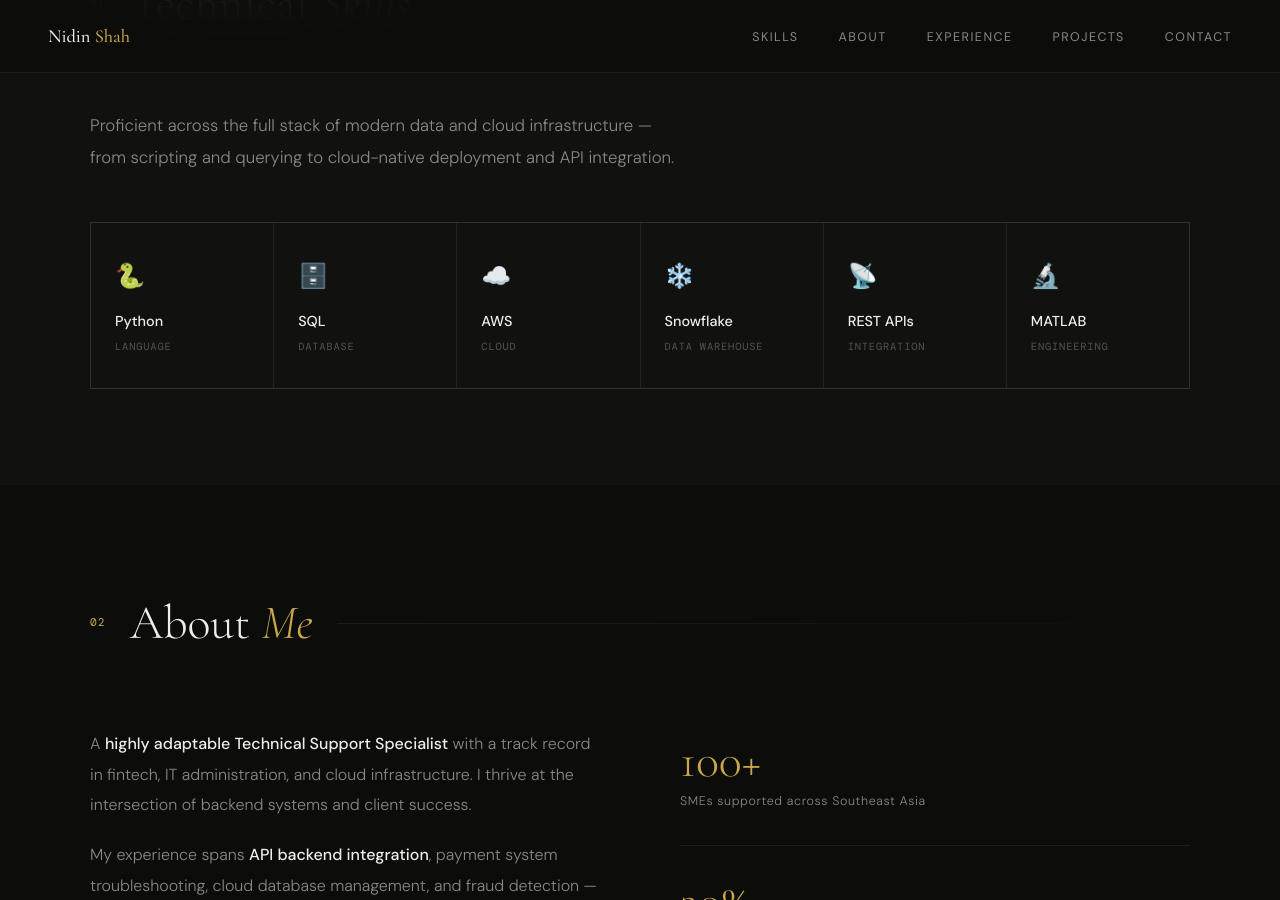
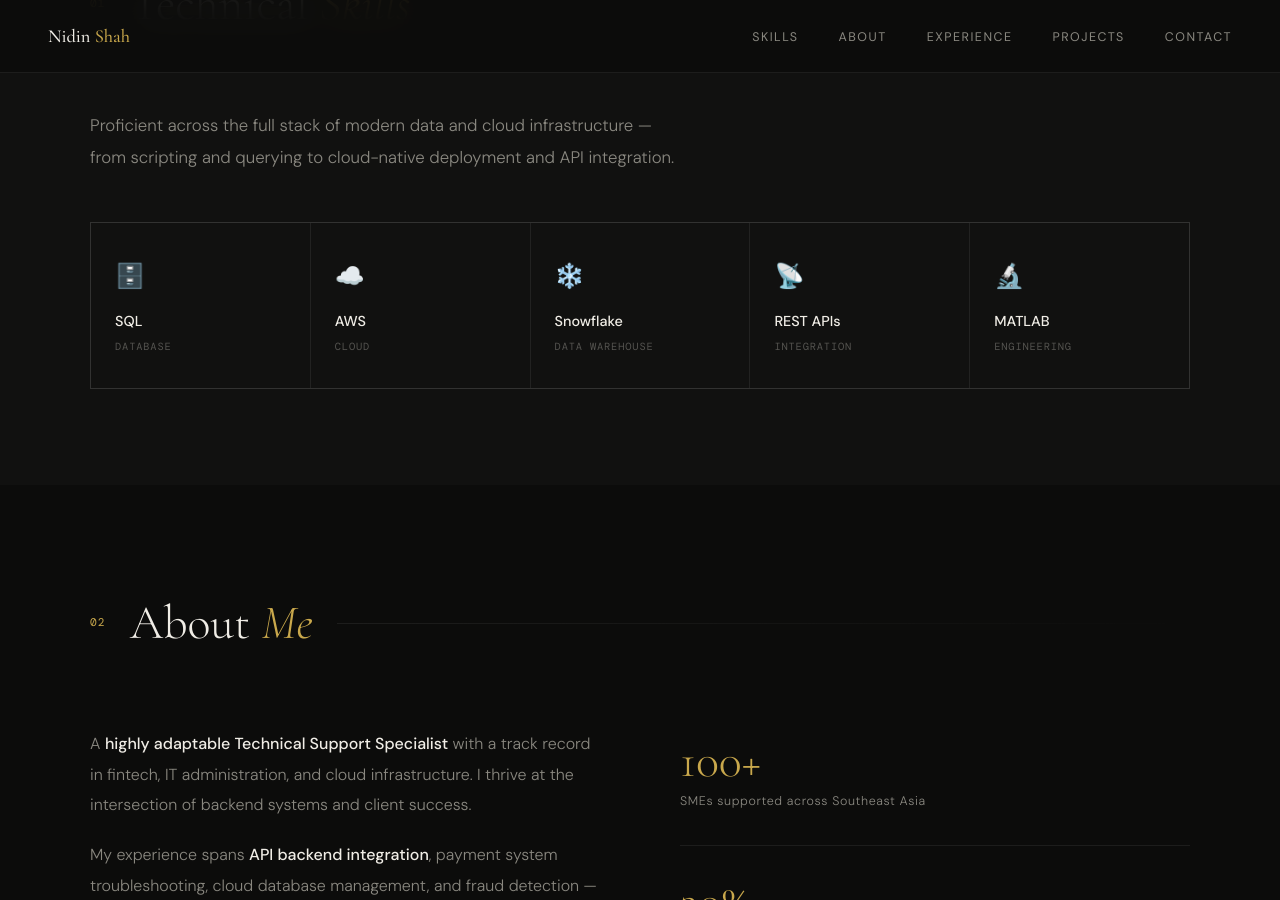
Before and after one commit to nidinshah/nidinshah.github.io, a Jekyll site: the page index.html, which Jekyll copies as it is, in a window 1280 px wide and 900 px high, scrolled down 1034 px. Built offline with Jekyll 4.4.1, drawn with Linux system fonts in a browser that asks for light colours.

Commit message:
Update index.html

```diff
--- a/index.html
+++ b/index.html
@@ -227,7 +227,6 @@
     <div class="section-header reveal"><span class="section-number">01</span><h2 class="section-title">Technical <em>Skills</em></h2><div class="section-line"></div></div>
     <p class="skills-intro reveal reveal-delay-1">Proficient across the full stack of modern data and cloud infrastructure — from scripting and querying to cloud-native deployment and API integration.</p>
     <div class="skills-grid">
-      <div class="skill-card reveal reveal-delay-1"><span class="skill-icon">🐍</span><div class="skill-name">Python</div><div class="skill-type">Language</div></div>
       <div class="skill-card reveal reveal-delay-2"><span class="skill-icon">🗄️</span><div class="skill-name">SQL</div><div class="skill-type">Database</div></div>
       <div class="skill-card reveal reveal-delay-3"><span class="skill-icon">☁️</span><div class="skill-name">AWS</div><div class="skill-type">Cloud</div></div>
       <div class="skill-card reveal reveal-delay-4"><span class="skill-icon">❄️</span><div class="skill-name">Snowflake</div><div class="skill-type">Data Warehouse</div></div>
```
